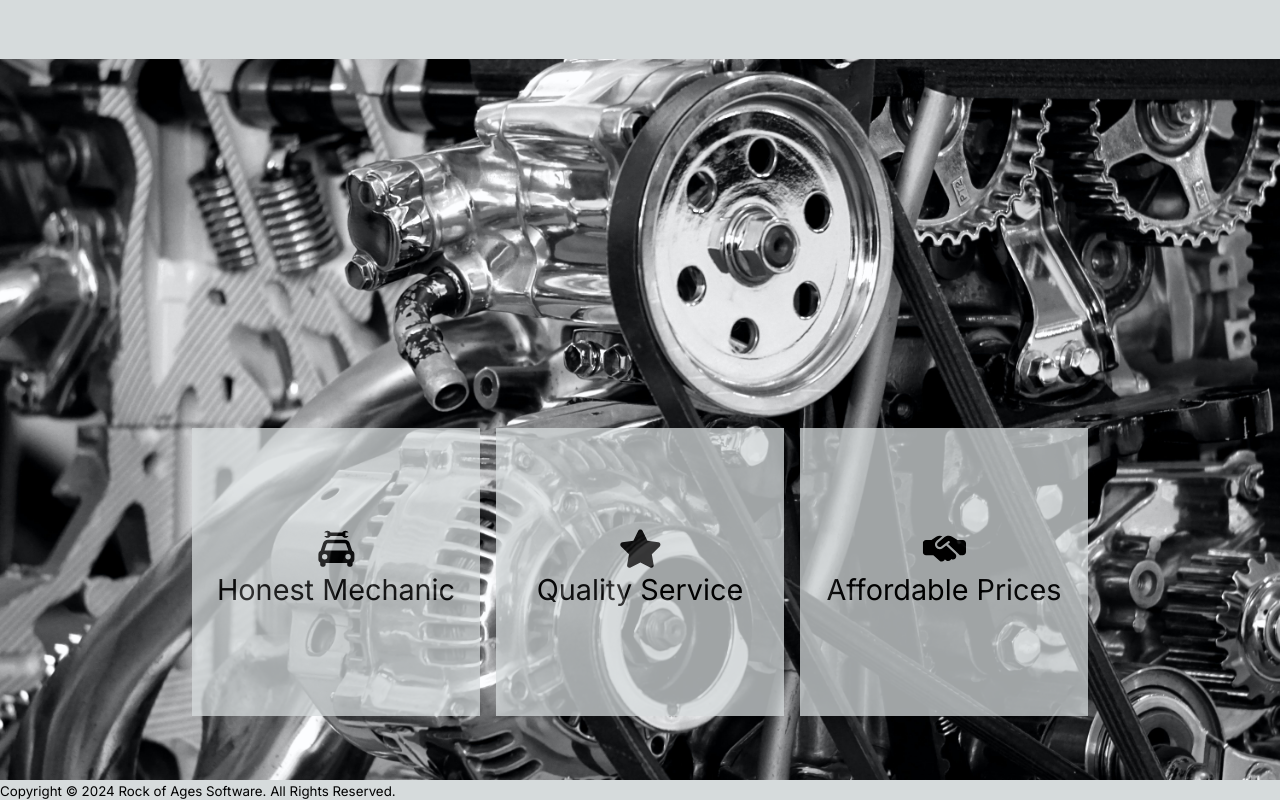
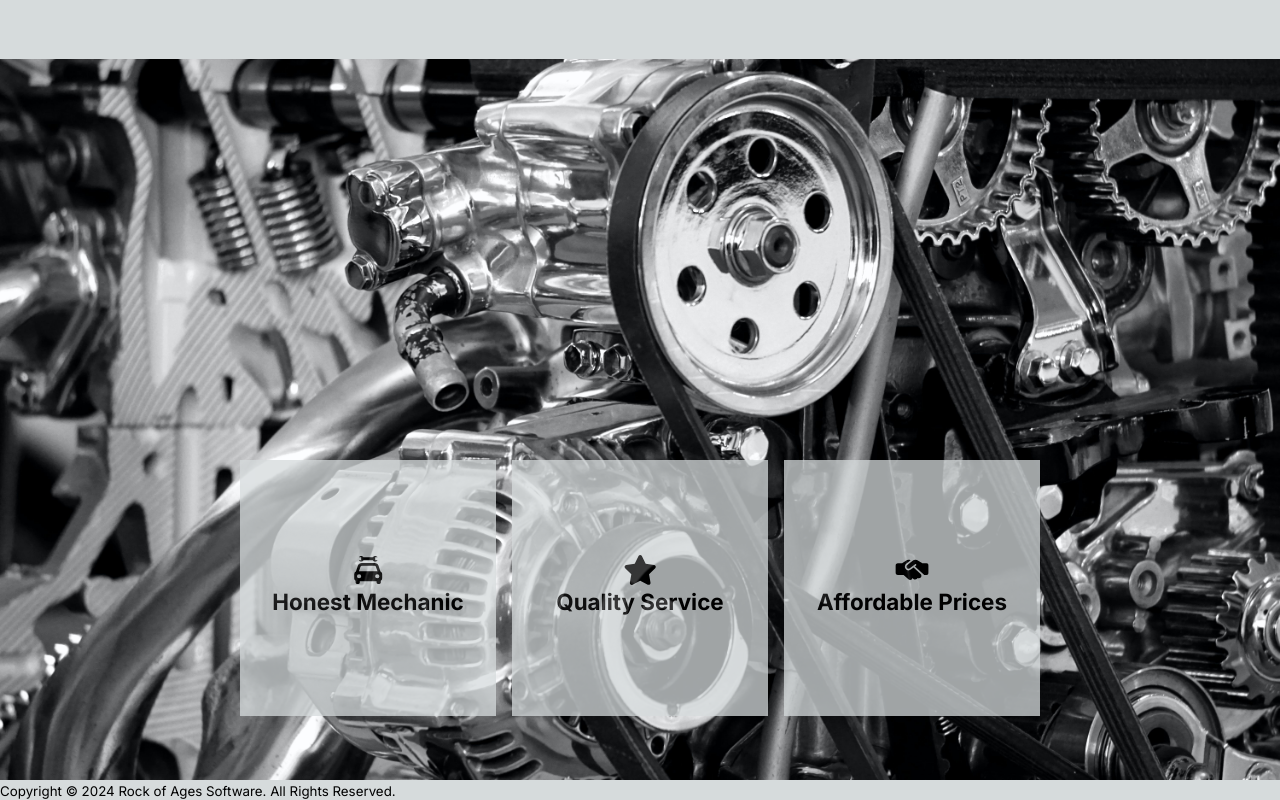
Before and after one commit to Cat4848/rock-of-ages-car-repairs, a Next.js app: page / in a window 1280 px wide. Shown: the part 2651-3451 px from the top of the page. Built offline with nearby package versions, Linux system fonts and the light colour scheme.

Commit message:
style-values-squares-font-weight

```diff
--- a/components/Values.tsx
+++ b/components/Values.tsx
@@ -25,15 +25,15 @@ const ValueAndIcon = styled.div<{ $opacity: string }>`
   background: ${color.silver};
   opacity: 0.75;
   color: ${color.black};
-  font-size: calc(1em + 1vw);
-  height: 10em;
-  width: 10em;
+  font-size: calc(0.6em + 1vw);
+  font-weight: bold;
+  height: 20vw;
+  width: 20vw;
 `;
 const Value = styled.p``;
 const Icon = styled.div<{ $scale: number }>`
   scale: ${({ $scale }) => $scale};
 `;
-
 
 const scale = 1.5;
 
```
